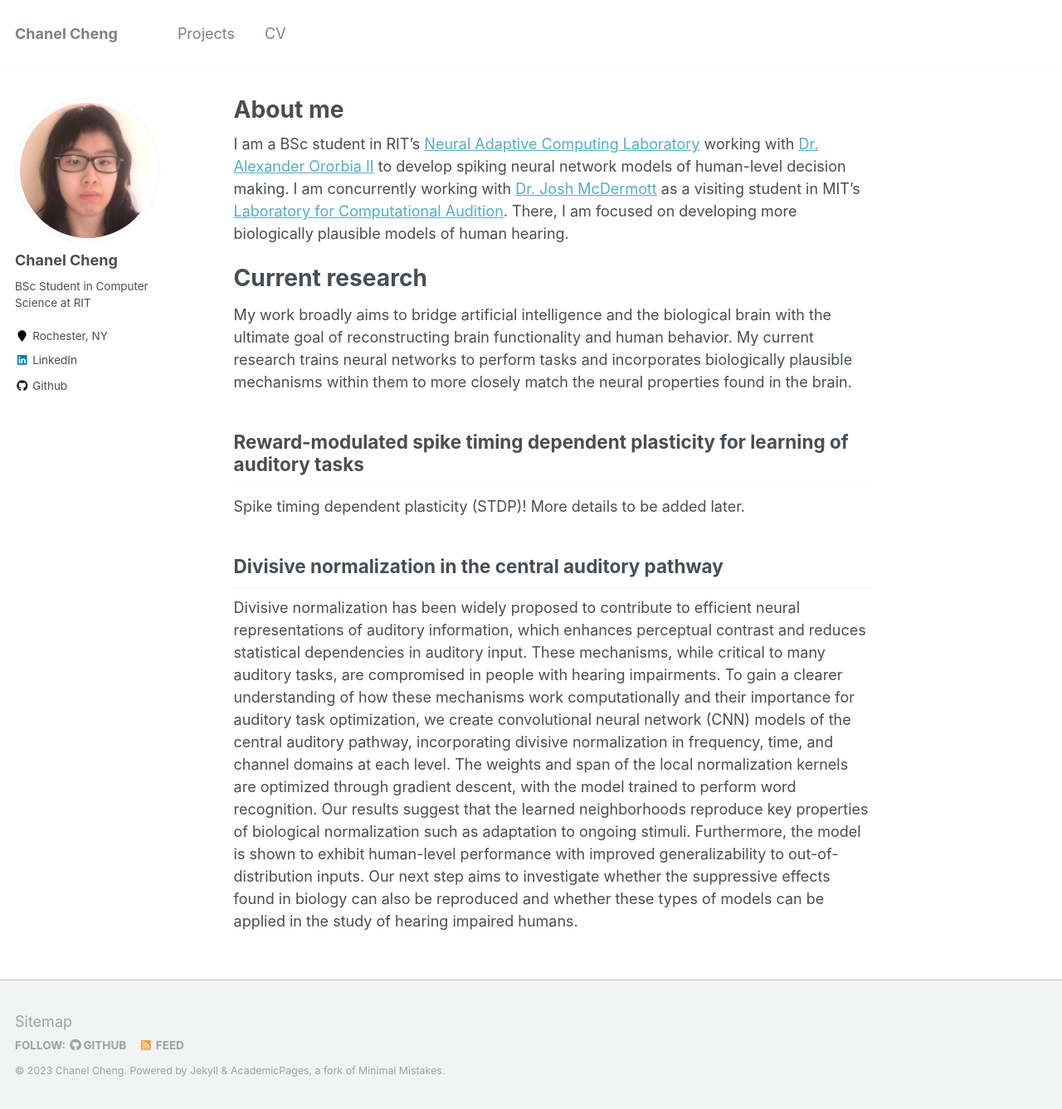
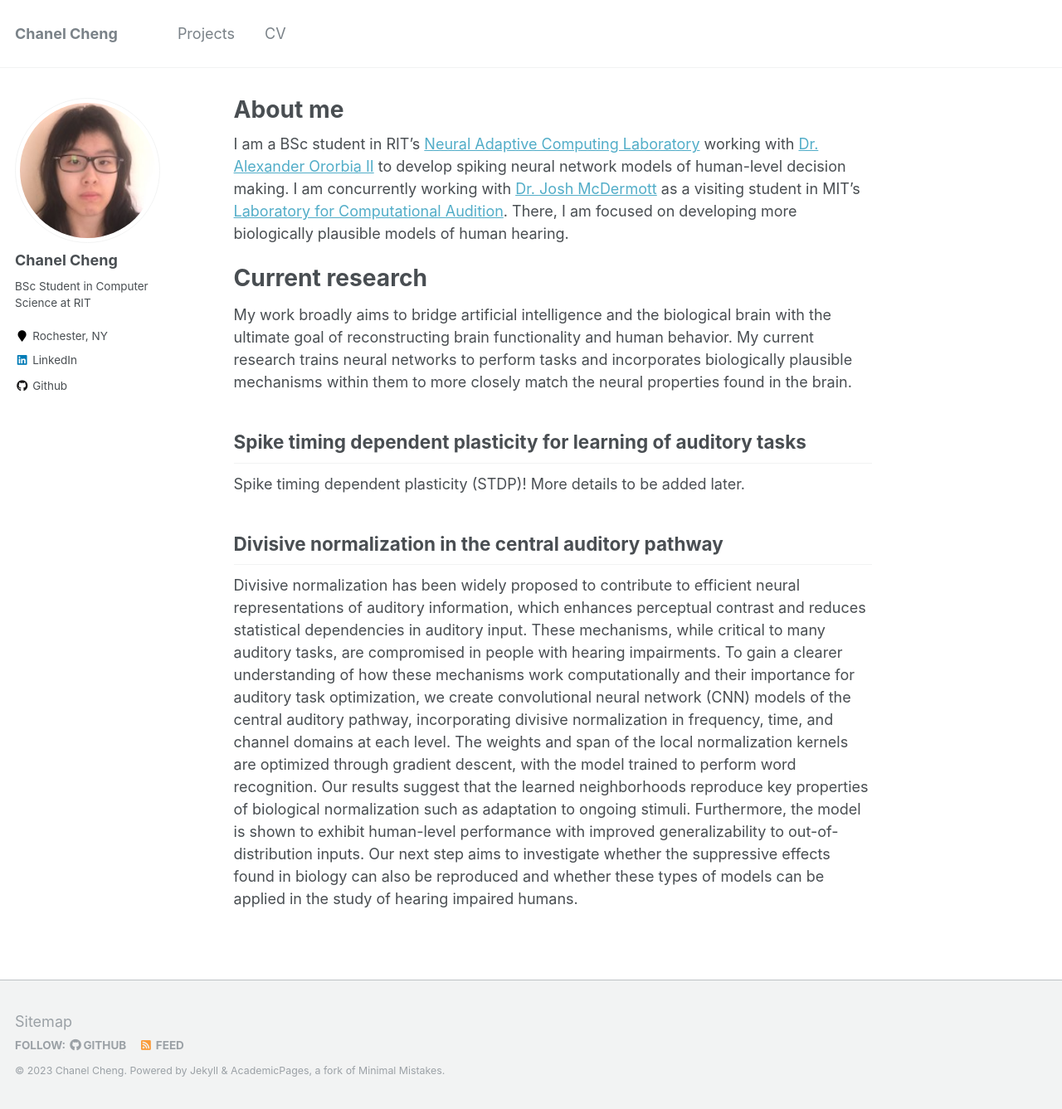
Before and after one commit to chanelfcheng/chanelfcheng.github.io, a Jekyll site: the page built from _pages/about.md, in a window 1280 px wide and 1337 px high. Shown: the whole window at 83% size. Built offline with Jekyll 4.4.1, drawn with Linux system fonts in a browser that asks for light colours.

```diff
--- a/_pages/about.md
+++ b/_pages/about.md
@@ -14,7 +14,7 @@ Current research
 ======
 My work broadly aims to bridge artificial intelligence and the biological brain with the ultimate goal of reconstructing brain functionality and human behavior. My current research trains neural networks to perform tasks and incorporates biologically plausible mechanisms within them to more closely match the neural properties found in the brain.
 
-Reward-modulated spike timing dependent plasticity for learning of auditory tasks
+Spike timing dependent plasticity for learning of auditory tasks
 ------
 Spike timing dependent plasticity (STDP)! More details to be added later.
 
```
Also changed, not shown: _pages/projects.md (+1 -1 lines).
